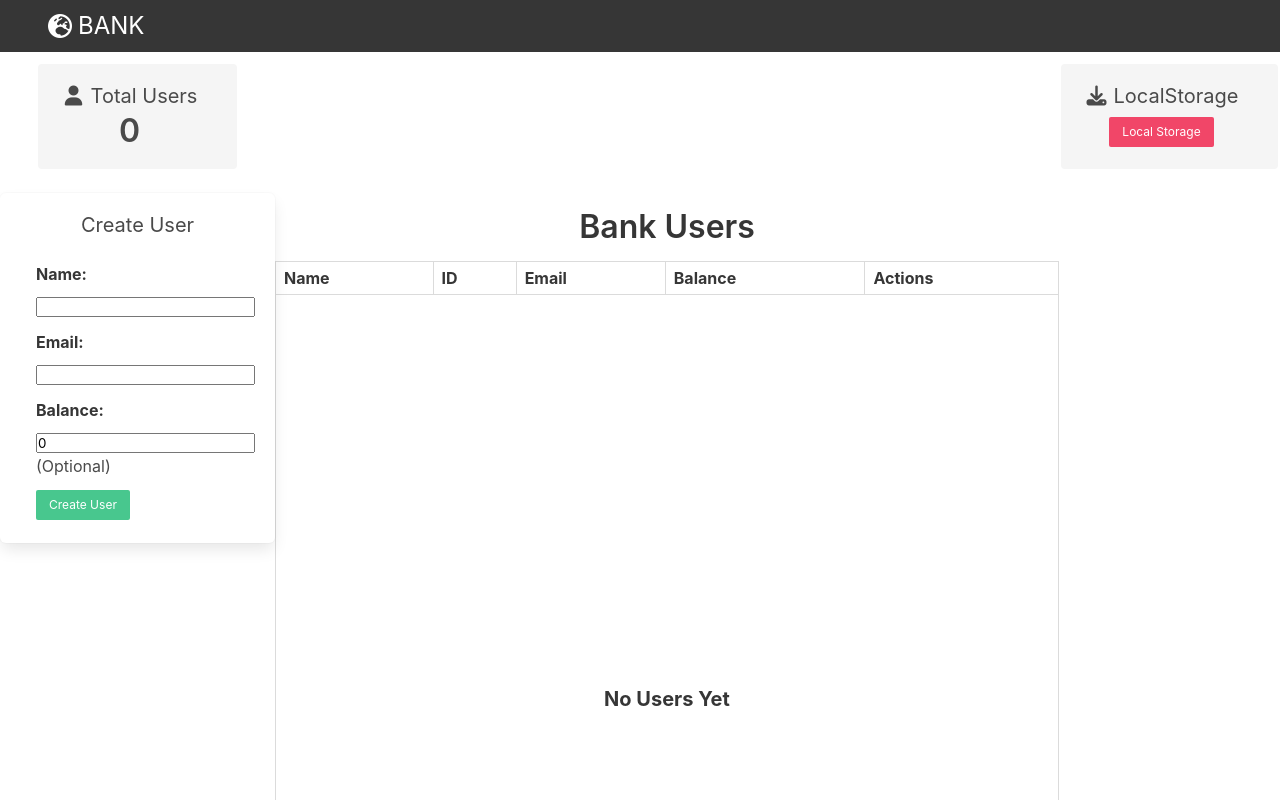
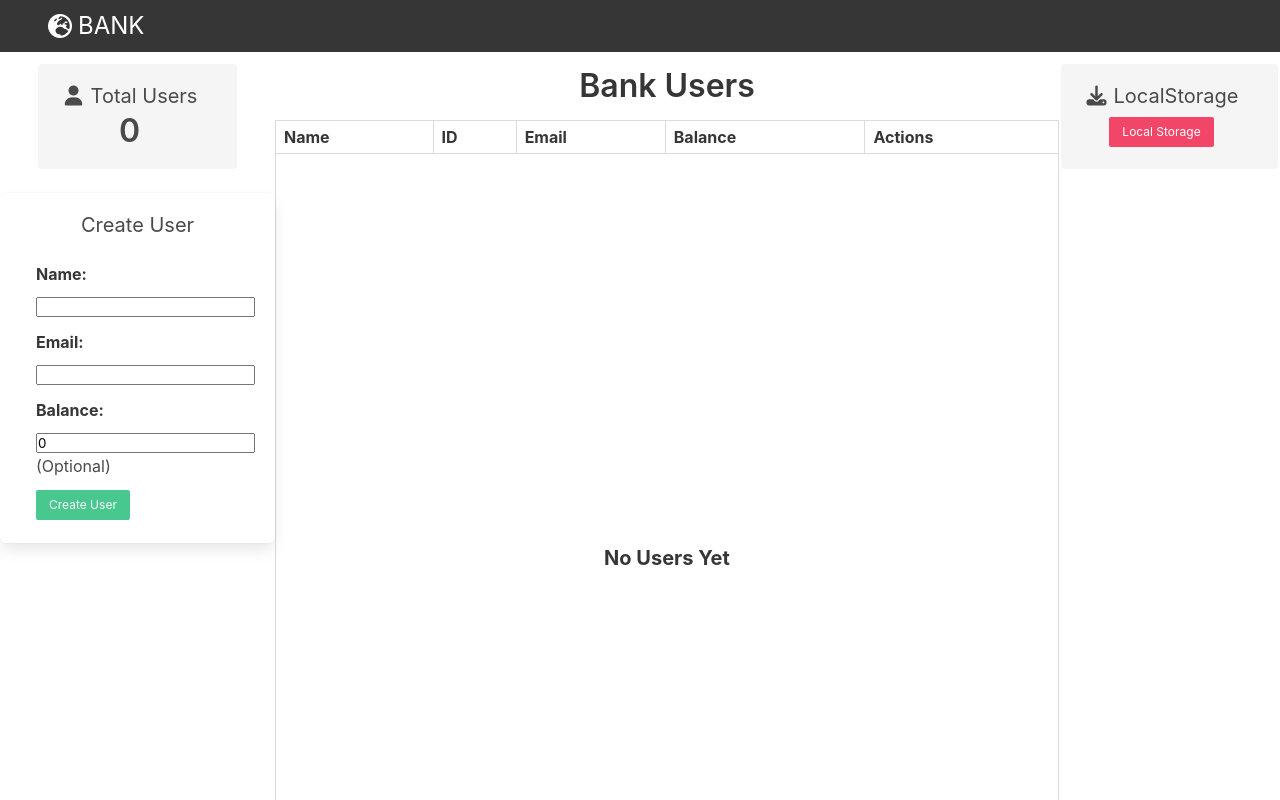
Before and after one commit to vincent-larisma/Banking-App, a React (Create React App) app in the folder banking-app/: page /Dashboard in a window 1280 px wide. Shown: the top 800 px of the page. Built offline with nearby package versions, Linux system fonts and the light colour scheme.

Commit message:
Update design

```diff
--- a/banking-app/src/Styles/userDisplay.scss
+++ b/banking-app/src/Styles/userDisplay.scss
@@ -7,12 +7,13 @@
 .grid {
   display: grid;
   grid-template-columns: [page-start] 1fr [info-start] 5rem [center-start] minmax(0, 624px) [center-end] 5rem [info-end] 1fr [page-end];
-
+  grid-template-rows: [page-start]auto [page-end]1fr;
   .grid-create-user {
     grid-column: page-start / info-start;
   }
   .grid-table {
     grid-column: info-start / info-end;
+    grid-row: page-start / 2 span;
   }
   .grid-login {
     grid-column: center-start / center-end;
```
